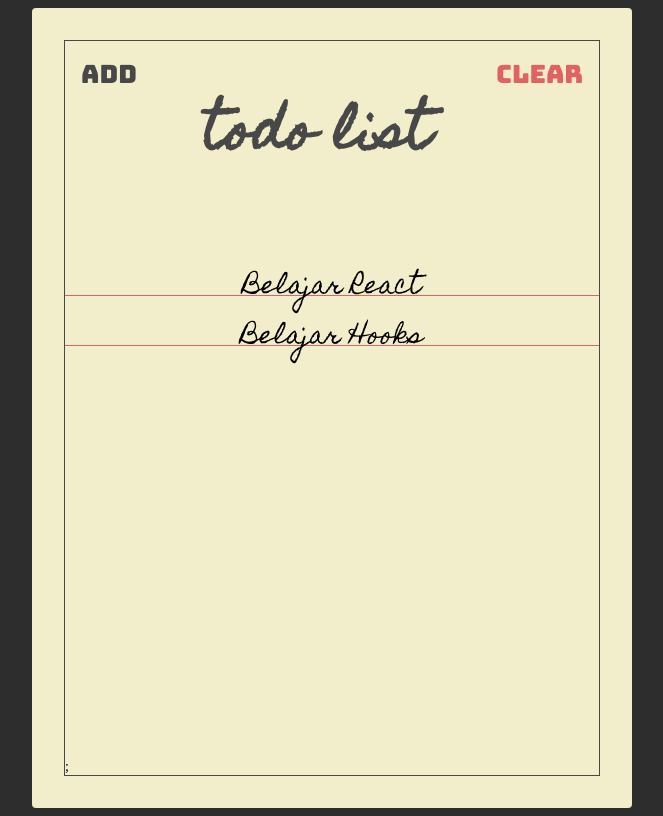
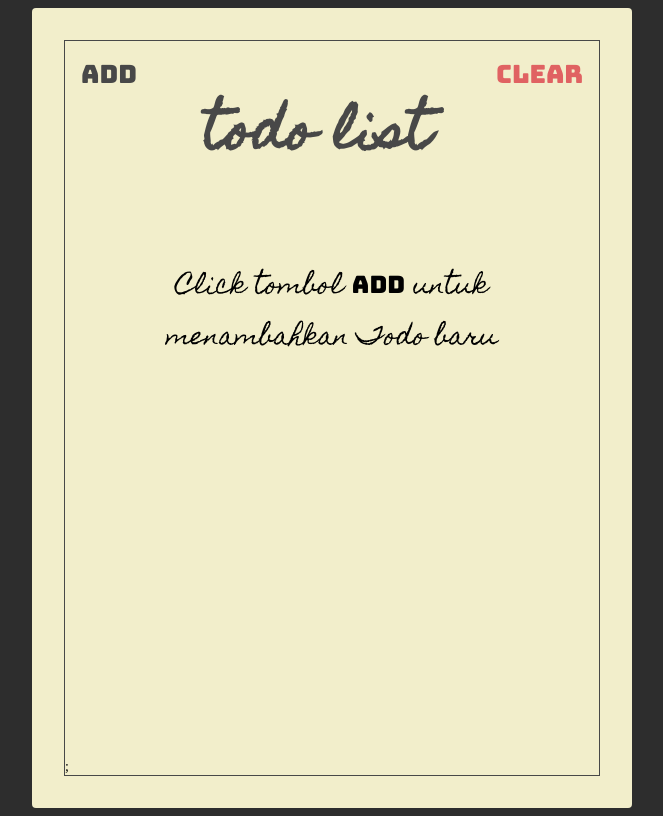
Before and after one commit to ahmatrizal/react-todoList1, a React (Create React App) app: page / in a window 1280 px wide. Both pictures are taken after a click on the button "Clear". Shown: the whole page, without its empty margins (308-971 px from the left). Built offline with nearby package versions, Linux system fonts and the light colour scheme.

Commit message:
ClearTodo dan menabahkan pesan

```diff
--- a/src/components/Header.jsx
+++ b/src/components/Header.jsx
@@ -1,20 +1,23 @@
 import React from "react";
 import PropTypes from "prop-types";
-const Header = ({ showAddToggle, showAdd }) => {
+const Header = ({ showAddToggle, showAdd, clearTodos }) => {
   return (
     <section className="header">
       <button className="header-btn main-black-color" onClick={showAddToggle}>
         {showAdd ? "(x)" : "Add"}
       </button>
       <h1 className="header-title">Todo List</h1>
-      <button className="header-btn main-red-color">Clear</button>
+      <button className="header-btn main-red-color" onClick={clearTodos}>
+        Clear
+      </button>
     </section>
   );
 };
 
 Header.propTypes = {
   showAddToggle: PropTypes.func.isRequired,
-  showAdd: PropTypes.bool.isRequired
+  showAdd: PropTypes.bool.isRequired,
+  clearTodos: PropTypes.func.isRequired
 };
 
 export default Header;
--- a/src/components/Todos.jsx
+++ b/src/components/Todos.jsx
@@ -2,10 +2,11 @@ import React from "react";
 import PropTypes from "prop-types";
 import Todo from "./Todo";
 
-const Todos = ({ todos, completeTodo, index, isCompleted }) => {
+const Todos = ({ todos, completeTodo }) => {
   return (
     <section className="todos">
-      {todos.map((todo, index, isCompleted) => {
+      {todos.length > 0 &&
+        todos.map((todo, index) => {
           return (
             <Todo
               key={index}
@@ -16,6 +17,13 @@ const Todos = ({ todos, completeTodo, index, isCompleted }) => {
             />
           );
         })}
+      {todos.length === 0 && (
+        <div className="todo-placeholder-text">
+          {" "}
+          Click tombol <span className="btn-placeholder-text">Add</span> untuk
+          menambahkan Todo baru
+        </div>
+      )}
     </section>
   );
 };
--- a/src/pages/TodoList.jsx
+++ b/src/pages/TodoList.jsx
@@ -20,9 +20,17 @@ const TodoList = () => {
   const [showAdd, setShowAdd] = useState(false);
 
   const addTodo = (value) => {
-    const addedTodo = [...todos, { text: value, isCompleted: false }];
+    if (todos.length < 10) {
+      const addedTodo = [...todos, { text: value, isCompleted: false }];
 
-    setTodos(addedTodo);
+      setTodos(addedTodo);
+    } else {
+      alert("Todo sudah full!");
+    }
+  };
+
+  const clearTodos = () => {
+    setTodos([]);
   };
 
   const completeTodo = (index) => {
@@ -38,7 +46,11 @@ const TodoList = () => {
 
   return (
     <Paper>
-      <Header showAddToggle={showAddToggle} showAdd={showAdd} />
+      <Header
+        showAddToggle={showAddToggle}
+        showAdd={showAdd}
+        clearTodos={clearTodos}
+      />
       <TodoForm addTodo={addTodo} showAdd={showAdd} />
       <Todos todos={todos} completeTodo={completeTodo} />
     </Paper>
--- a/src/styles.css
+++ b/src/styles.css
@@ -137,7 +137,7 @@ body.html {
   text-align: center;
 
   max-height: 34px;
-  margin: 16px 0 0;
+  margin: 10.3px 0 0;
   font-family: "Homemade Apple", san-serif;
   font-size: 24px;
 
@@ -151,3 +151,15 @@ body.html {
   width: 100%;
   transform: translate(-50%);
 }
+
+.todo-placeholder-text {
+  font-family: "Homemade Apple", san-serif;
+  font-size: 24px;
+  text-align: center;
+  padding: 16px;
+}
+
+.btn-placeholder-text {
+  font-family: "Bungee", san-serif;
+  cursor: pointer;
+}
```
Lines whose indentation alone changed are shown as unchanged.
